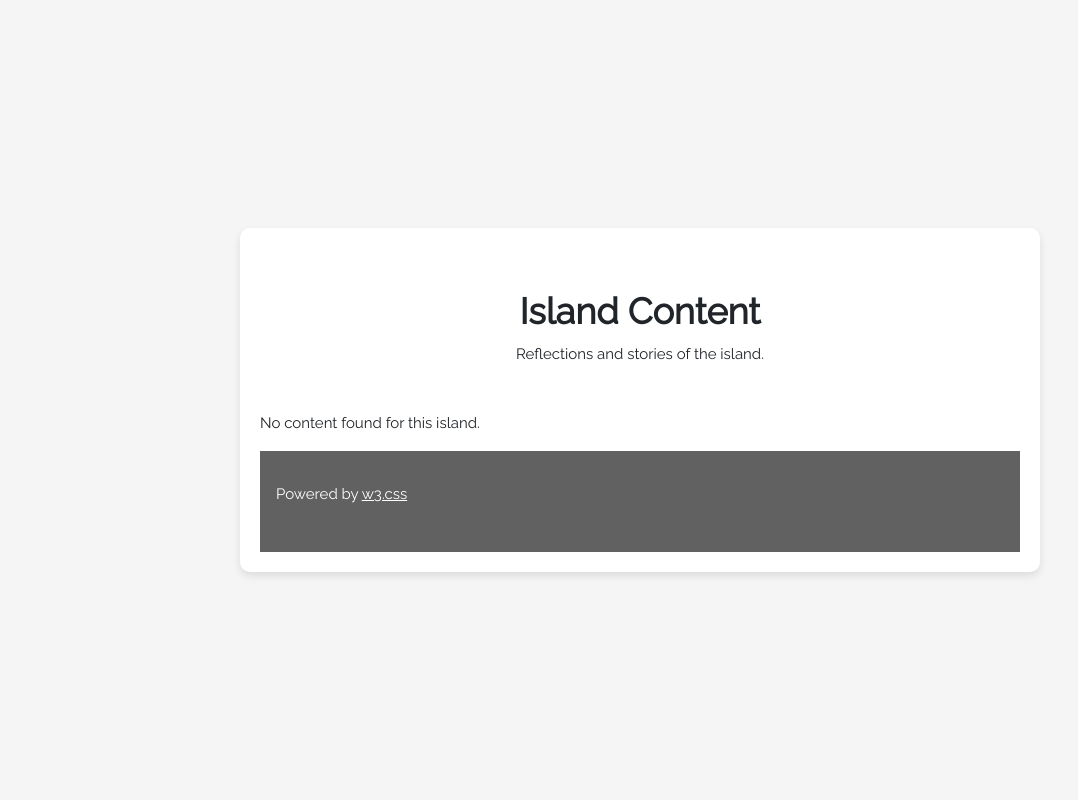
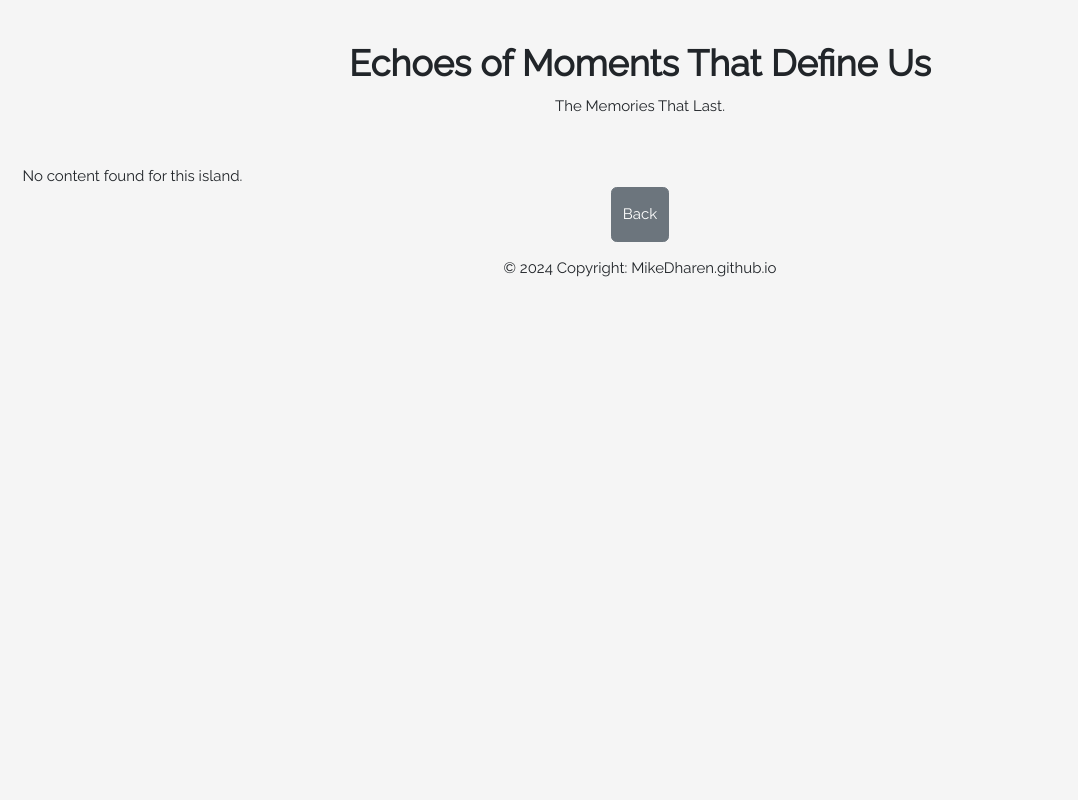
Before and after one commit to Md-Lei/WD-BE, a PHP site: page /A08/view.php in a window 1280 px wide. Shown: the whole page, without its empty margins (0-1078 px from the left). Run offline with PHP 8.4, Linux system fonts and the light colour scheme; data that the repository does not hold is empty.

Commit message:
Modified and clean

```diff
--- a/A08/connect.php
+++ b/A08/connect.php
@@ -2,7 +2,7 @@
   $dbhost = "localhost";
 	$dbuser = "root";
 	$dbpass = "";
-	$db = "corem";
+	$db = "corememories";
 
 	$conn = new mysqli($dbhost, $dbuser, $dbpass,$db) or die("Connect failed: %s\n". $conn -> error);
 
--- a/A08/view.php
+++ b/A08/view.php
@@ -30,11 +30,11 @@ if (isset($_GET['islandOfPersonalityID'])) {
 
         body {
             display: flex;
-            justify-content: center;
-            align-items: center;
+            flex-direction: column;
             min-height: 100vh;
             margin: 0;
             background-color: #f5f5f5;
+            font-family: "Raleway", sans-serif;
         }
 
         .w3-content {
@@ -53,14 +53,16 @@ if (isset($_GET['islandOfPersonalityID'])) {
             object-fit: cover;
         }
     </style>
+    <link rel="icon" href="images/logo.png">
 </head>
 
 <body>
-    <div class="w3-content">
+    <div class="container-fluid">
 
+        <div class="container-fluid">
             <header class="w3-container w3-center w3-padding-32">
-            <h1><b>Island Content</b></h1>
-            <p>Reflections and stories of the island.</p>
+                <h1><b>Echoes of Moments That Define Us</b></h1>
+                <p>The Memories That Last.</p>
             </header>
 
             <?php
@@ -71,18 +73,15 @@ if (isset($_GET['islandOfPersonalityID'])) {
                     $color = $row['color'];
                     ?>
 
-                <div class="container-fluid">
-                    <div class="w3-card-4 w3-white" style="margin-bottom: 20px; border-radius: 10px;">
+                    <div class="w3-card-4 w3-white"
+                        style="width: 70%; margin: 0 auto 20px auto; border-radius: 10px; text-align: center;">
                         <img src="images/contentImages/<?php echo $image; ?>" alt="Island Image"
-                            style="border-radius: 10px 10px 0 0;">
+                            style="border-radius: 10px 10px 0 0; width: 100%; height: auto;">
                         <div class="w3-container p-5"
                             style="background-color: <?php echo $color; ?>; border-radius: 0 0 10px 10px;">
                             <p><?php echo $content; ?></p>
                         </div>
                     </div>
-                </div>
-
-
 
                     <?php
                 }
@@ -91,9 +90,17 @@ if (isset($_GET['islandOfPersonalityID'])) {
             }
             ?>
 
-        <footer class="w3-container w3-dark-grey w3-padding-32 w3-margin-top">
-            <p>Powered by <a href="https://www.w3schools.com/w3css/default.asp" target="_blank">w3.css</a></p>
-        </footer>
+            <div class="text-center">
+                <button onclick="window.location.href='index.php'" class="btn btn-secondary py-3 mx-5">
+                    Back
+                </button>
+            </div>
+        </div>
+
+        <div class="container" style=" text-align: center; padding: 15px;">
+            <p>© 2024 Copyright: MikeDharen.github.io</p>
+        </div>
+
     </div>
 </body>
 
```
Also changed, not shown: A08/footer.php (added, +11 -0 lines), A08/index.php (+6 -13 lines), index.php (+7 -4 lines). Lines whose indentation alone changed are shown as unchanged.
